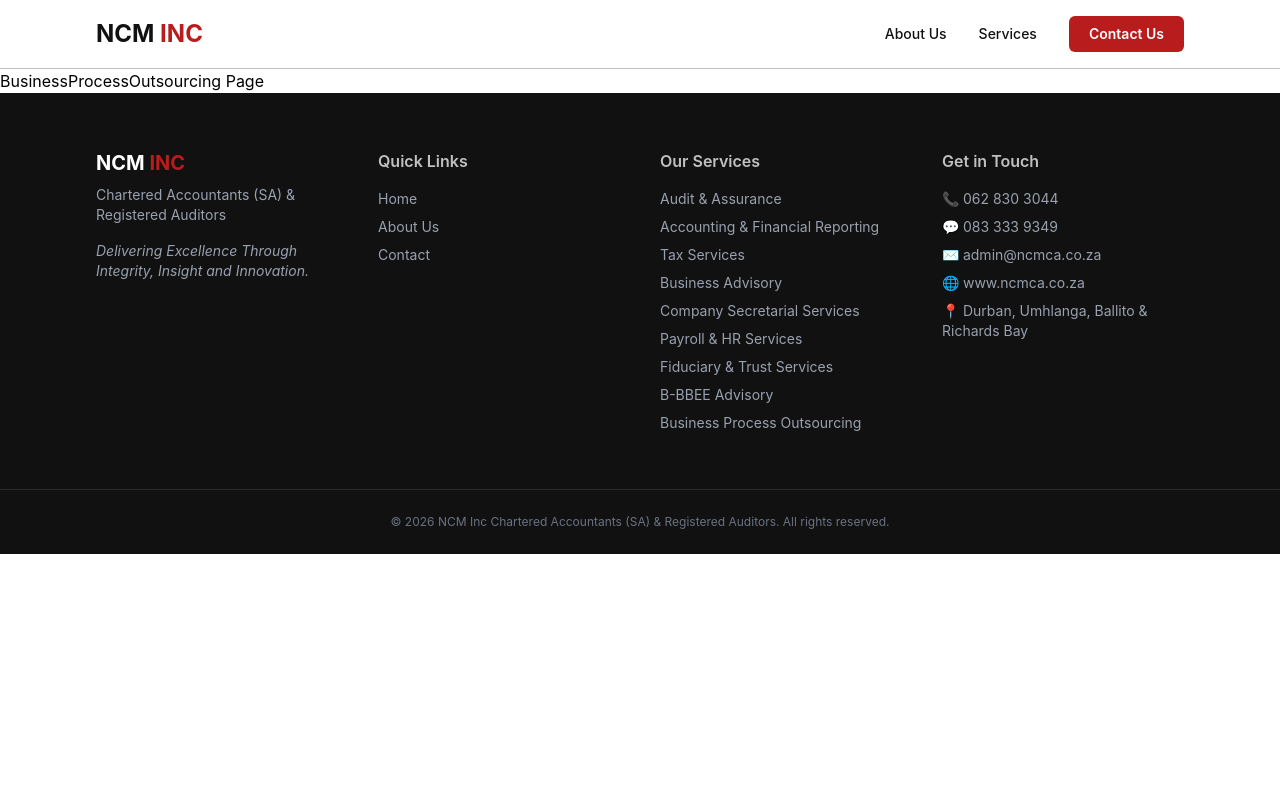
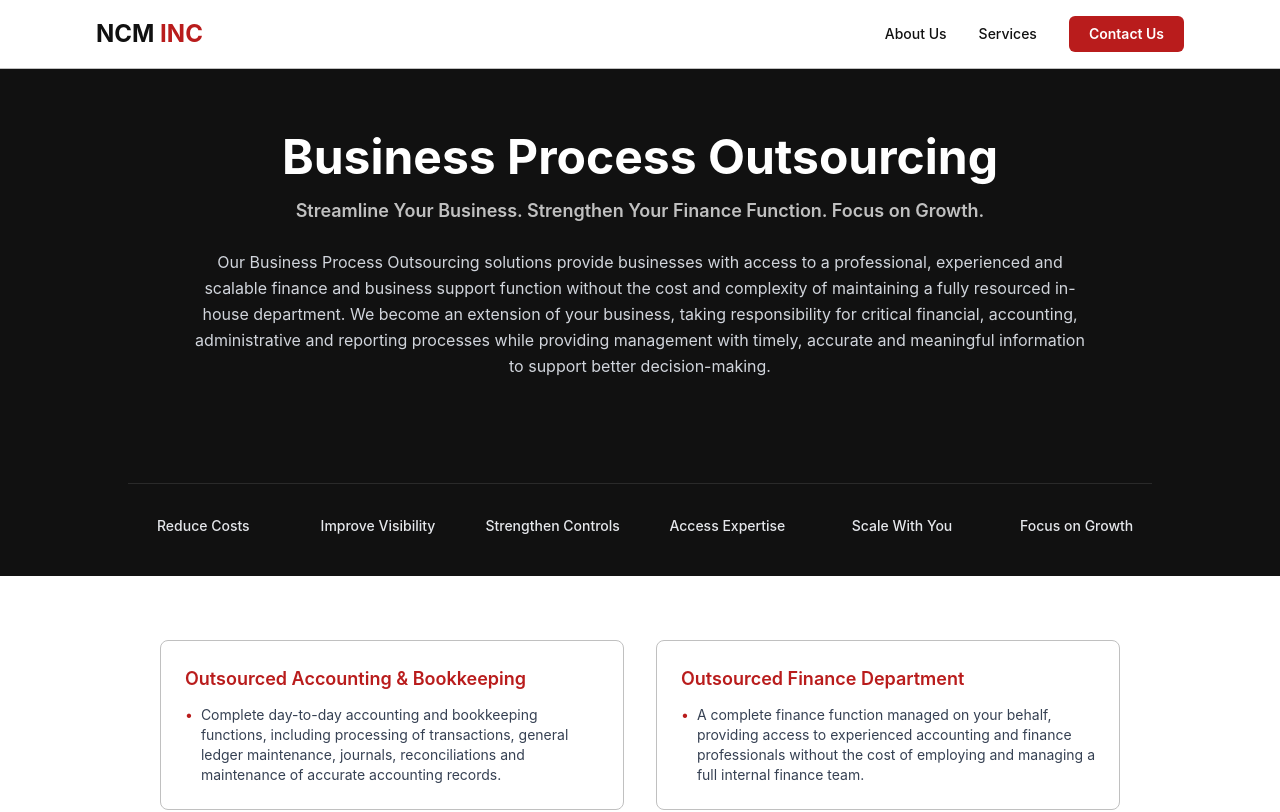
Before and after one commit to randr2405/NCMINC, a React (Vite) app: page /business-process-outsourcing in a window 1280 px wide. Shown: the top 812 px of the page. Built offline with nearby package versions, Linux system fonts and the light colour scheme.

Commit message:
Bus processing outsourcing

```diff
--- a/src/pages/BusinessProcessOutsourcing.jsx
+++ b/src/pages/BusinessProcessOutsourcing.jsx
@@ -1,3 +1,117 @@
+import ServicePageLayout from '../components/ServicePageLayout'
+
 export default function BusinessProcessOutsourcing() {
-  return <h1>BusinessProcessOutsourcing Page</h1>
+  return (
+    <ServicePageLayout
+      title="Business Process Outsourcing"
+      tagline="Streamline Your Business. Strengthen Your Finance Function. Focus on Growth."
+      intro="Our Business Process Outsourcing solutions provide businesses with access to a professional, experienced and scalable finance and business support function without the cost and complexity of maintaining a fully resourced in-house department. We become an extension of your business, taking responsibility for critical financial, accounting, administrative and reporting processes while providing management with timely, accurate and meaningful information to support better decision-making."
+      highlights={[
+        'Reduce Costs',
+        'Improve Visibility',
+        'Strengthen Controls',
+        'Access Expertise',
+        'Scale With You',
+        'Focus on Growth',
+      ]}
+      sections={[
+        {
+          title: 'Outsourced Accounting & Bookkeeping',
+          items: ['Complete day-to-day accounting and bookkeeping functions, including processing of transactions, general ledger maintenance, journals, reconciliations and maintenance of accurate accounting records.'],
+        },
+        {
+          title: 'Outsourced Finance Department',
+          items: ['A complete finance function managed on your behalf, providing access to experienced accounting and finance professionals without the cost of employing and managing a full internal finance team.'],
+        },
+        {
+          title: 'Financial Controller Services',
+          items: ['Independent oversight of the finance function, including review of accounting records, financial controls, reconciliations, reporting processes and financial performance.'],
+        },
+        {
+          title: 'Virtual CFO & Financial Advisory',
+          items: ['Strategic financial support for businesses requiring senior-level financial expertise without appointing a full-time CFO — financial strategy, cash flow, budgets, forecasts, performance analysis and strategic decision-making.'],
+        },
+        {
+          title: 'Management Accounts & Financial Reporting',
+          items: ['Preparation of monthly and periodic management accounts providing clear insight into revenue, expenditure, profitability, cash flow, financial position and key performance indicators.'],
+        },
+        {
+          title: 'Budgeting & Financial Forecasting',
+          items: ['Preparation and monitoring of budgets, rolling forecasts and financial projections to assist with planning, resource allocation and financial decision-making.'],
+        },
+        {
+          title: 'Cash Flow Management',
+          items: ['Cash flow forecasting, monitoring of inflows and outflows, working capital management and identification of potential cash flow pressures before they become critical.'],
+        },
+        {
+          title: 'Accounts Receivable & Debtors Management',
+          items: ['Management of customer invoicing, debtor reconciliations, outstanding balances, collection processes and debtor reporting to improve cash conversion and working capital.'],
+        },
+        {
+          title: 'Accounts Payable & Creditors Management',
+          items: ['Processing and management of supplier invoices, creditor reconciliations, payment schedules and creditor reporting, helping maintain supplier relationships and control expenditure.'],
+        },
+        {
+          title: 'Invoicing & Revenue Administration',
+          items: ['Streamlining invoicing processes, ensuring invoices are issued accurately and timeously, monitoring outstanding invoices and providing regular revenue and debtor information.'],
+        },
+        {
+          title: 'Bank & Balance Sheet Reconciliations',
+          items: ['Regular reconciliation of bank accounts, control accounts and balance sheet accounts to identify discrepancies, errors and unusual transactions.'],
+        },
+        {
+          title: 'Payroll & Statutory Administration',
+          items: ['Outsourced payroll processing and related administrative support, including payroll reconciliations, statutory submissions and employee-related financial administration.'],
+        },
+        {
+          title: 'Tax & Regulatory Compliance Support',
+          items: ['Assistance with the financial processes supporting VAT, PAYE, income tax and other statutory compliance requirements.'],
+        },
+        {
+          title: 'Management Information & Business Intelligence',
+          items: ['Transformation of financial data into meaningful management information, dashboards, reports and key performance indicators.'],
+        },
+        {
+          title: 'Financial Controls & Process Reviews',
+          items: ['Review and improvement of financial processes, segregation of duties, authorisation procedures, reconciliations and internal controls to reduce risk and strengthen governance.'],
+        },
+        {
+          title: 'Finance Function Set-Up & Optimisation',
+          items: ['Design, implementation and restructuring of finance functions for start-ups, growing businesses and established organisations seeking greater efficiency and better financial visibility.'],
+        },
+        {
+          title: 'Back-Office & Administrative Support',
+          items: ['Outsourced administrative and back-office functions designed to reduce internal administrative burdens and allow management to focus on strategic priorities.'],
+        },
+        {
+          title: 'Business Process Improvement & Automation',
+          items: ['Identification of inefficient processes and opportunities for automation, digitisation and workflow optimisation to reduce manual intervention and improve turnaround times.'],
+        },
+        {
+          title: 'A Flexible Model Designed Around Your Business',
+          description: 'Our BPO model can be structured to meet your specific requirements:',
+          items: [
+            'Fully outsourced finance function',
+            'Partially outsourced finance function',
+            'Project-based outsourcing',
+            'Monthly finance and accounting support',
+            'Management reporting packages',
+            'Virtual CFO support',
+            'Back-office and administrative outsourcing',
+            'Temporary or transitional finance support',
+            'Finance function restructuring and optimisation',
+          ],
+        },
+      ]}
+      valuePoints={[
+        'Reduce Costs — access a professional finance function without full employment and infrastructure costs',
+        'Improve Financial Visibility — receive timely and reliable financial information',
+        'Strengthen Controls — appropriate processes, controls, reconciliations and reporting structures',
+        'Improve Cash Flow — stronger debtor management, creditor processes and working capital management',
+        'Access Expertise — experienced accounting, tax and financial professionals without employing multiple specialists',
+        'Scale With Your Business — increase or reduce support as your requirements change',
+        'Focus on Your Core Business — concentrate on growth while we manage the underlying finance function',
+      ]}
+    />
+  )
 }
```
